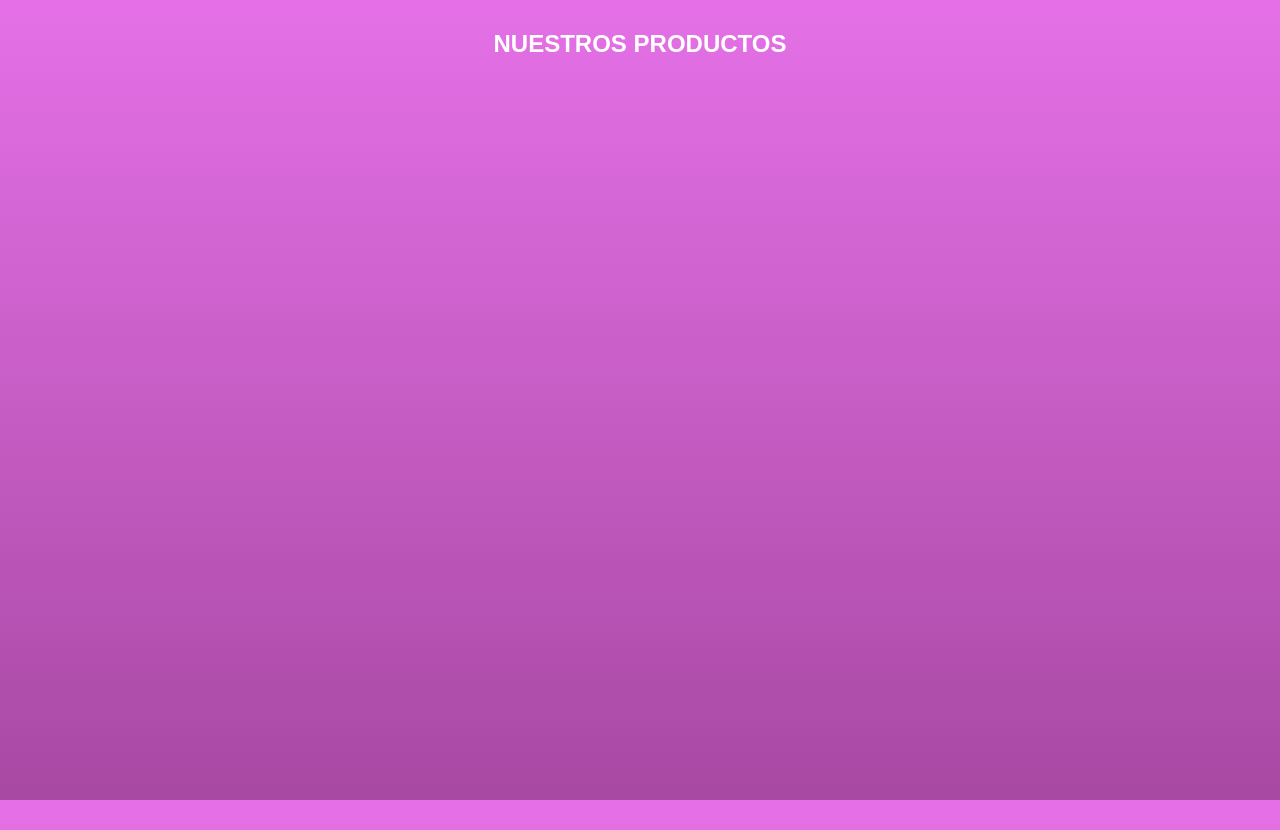
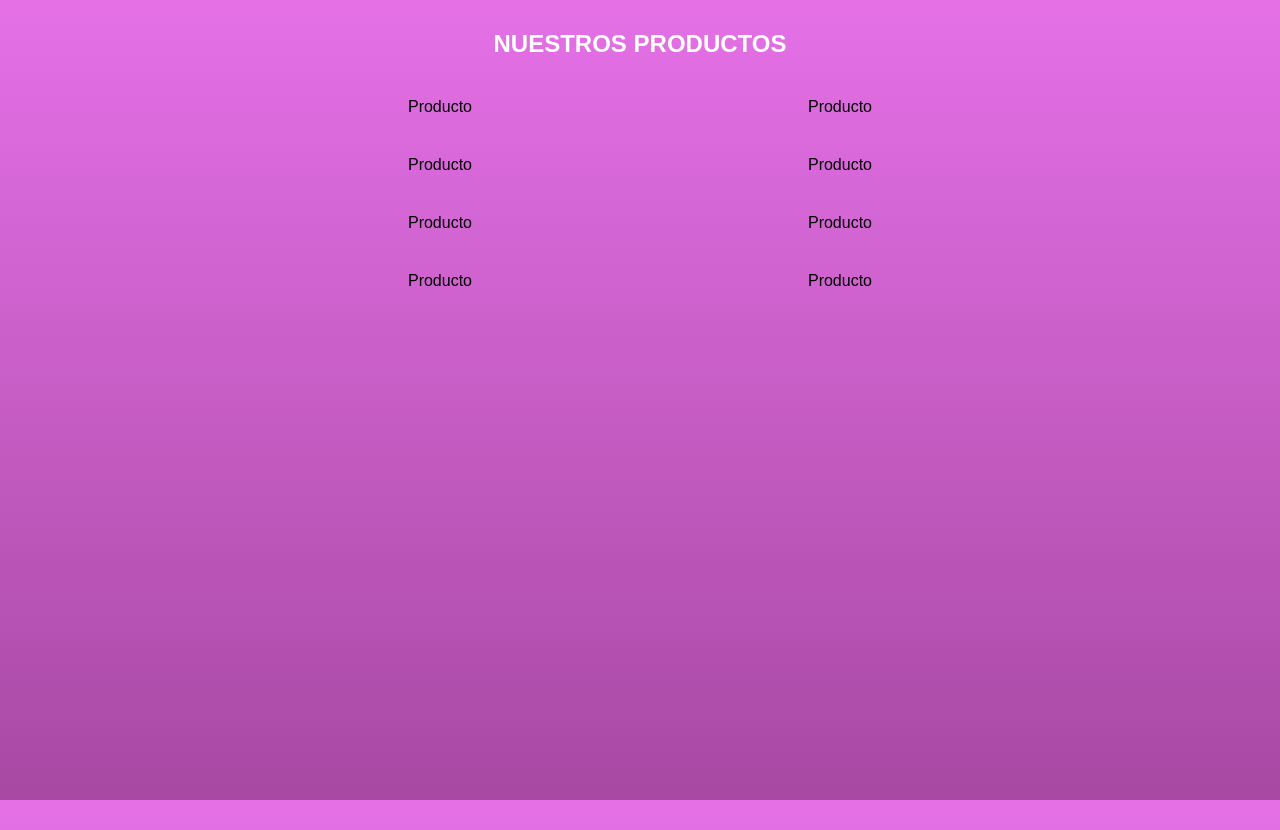
Before and after one commit to alvag/routing-react, a React (Create React App) app: page / in a window 1280 px wide. Built offline with nearby package versions, Linux system fonts and the light colour scheme.

Commit message:
pasando cada producto a su componente

```diff
--- a/src/App/Components/Modules/Product/Product.tsx
+++ b/src/App/Components/Modules/Product/Product.tsx
@@ -1,18 +1,17 @@
 import React, { Component } from 'react';
 import './Product.css';
+import { IProduct } from '../../../Interfaces';
 
-class Products extends Component {
+interface IProps {
+    product: IProduct;
+}
+
+class Product extends Component<IProps> {
     render() {
         return (
-            <div className="productos">
-                <h2>Nuestros Productos</h2>
-
-                <ul className="lista-productos">
-
-                </ul>
-            </div>
+            <li>Producto</li>
         );
     }
 }
 
-export default Products;
+export default Product;
--- a/src/App/Components/Modules/Products/Products.tsx
+++ b/src/App/Components/Modules/Products/Products.tsx
@@ -1,6 +1,7 @@
 import React, { Component } from 'react';
 import './Products.css';
 import { IProduct } from '../../../Interfaces';
+import { Product } from '../';
 
 interface IProps {
     products: IProduct[];
@@ -13,7 +14,9 @@ class Products extends Component<IProps> {
                 <h2>Nuestros Productos</h2>
 
                 <ul className="lista-productos">
-
+                    {this.props.products.map((product, index) => (
+                        <Product key={index} product={product} />
+                    ))}
                 </ul>
             </div>
         );
```
